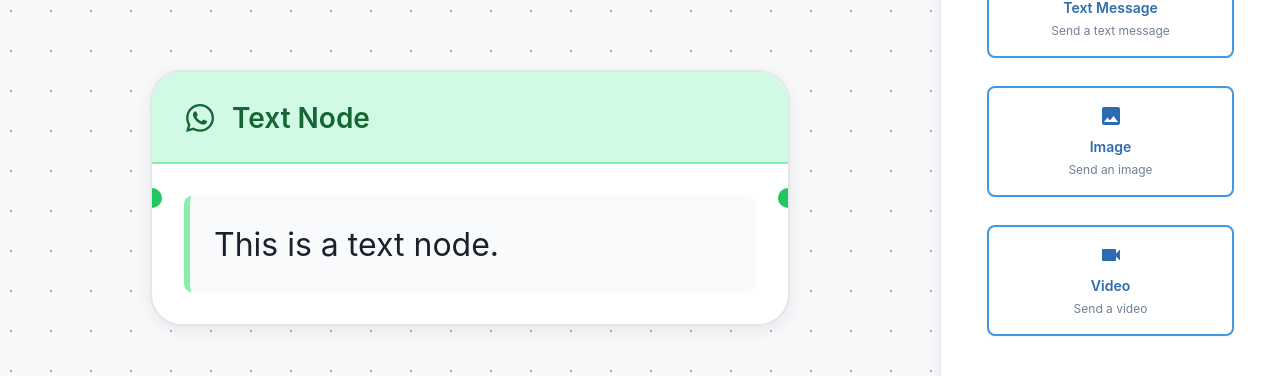
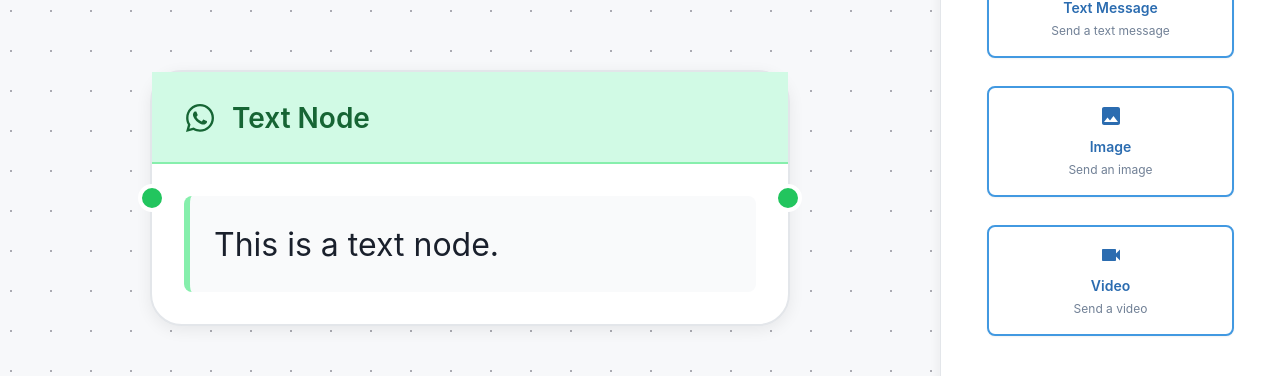
Before and after one commit to Dutt23/flow-builder, a React (Vite) app: page / in a window 1280 px wide. Shown: the part 226-602 px from the top of the page. Built offline with nearby package versions, Linux system fonts and the light colour scheme.

Commit message:
Add border colors

```diff
--- a/src/components/nodes/common/NodeBase.jsx
+++ b/src/components/nodes/common/NodeBase.jsx
@@ -18,18 +18,19 @@ export const NodeBase = ({
         minWidth: 320,
         borderRadius: 16,
         background: '#fff',
-        border: selected ? '2px solid #3182ce' : '1.5px solid #e3e6ea',
+        border: selected
+          ? `2px solid ${getBorderColor(type)}`
+          : '1.5px solid #e3e6ea',
         boxShadow: selected
-          ? '0 0 0 1px #3182ce, 0 2px 8px rgba(0,0,0,0.1)'
+          ? `0 0 0 1px ${getBorderColor(type)}, 0 2px 8px ${getBorderColor(type)}40`
           : '0 2px 8px rgba(0,0,0,0.07)',
-        overflow: 'hidden',
         fontFamily: 'Inter, Arial, sans-serif',
         cursor: 'pointer',
         transition: 'all 0.2s ease',
         position: 'relative',
         pointerEvents: 'all',
         '&:hover': {
-          boxShadow: '0 0 0 1px #3182ce, 0 4px 12px rgba(0,0,0,0.1)'
+          boxShadow: `0 0 0 1px ${getBorderColor(type)}, 0 4px 12px ${getBorderColor(type)}40`
         }
       }}
       {...rest}
--- a/src/components/nodes/image/ImageNode.jsx
+++ b/src/components/nodes/image/ImageNode.jsx
@@ -2,11 +2,12 @@ import React from 'react';
 import { FaImage } from 'react-icons/fa';
 import { NodeBase } from '../common/NodeBase';
 
-export const ImageNode = ({ data }) => {
+export const ImageNode = ({ data, selected }) => {
   const { label = 'Image', url, alt = '' } = data;
 
   return (
     <NodeBase
+      selected={selected}
       type="image"
       label={label}
       icon={FaImage}
--- a/src/components/nodes/text/TextNode.jsx
+++ b/src/components/nodes/text/TextNode.jsx
@@ -2,11 +2,12 @@ import React from 'react';
 import { FaWhatsapp } from 'react-icons/fa';
 import { NodeBase } from '../common/NodeBase';
 
-export const TextNode = ({ data }) => {
+export const TextNode = ({ data, selected }) => {
   const { label = 'Text', text = '' } = data;
 
   return (
     <NodeBase
+      selected={selected}
       type="text"
       label={label}
       icon={FaWhatsapp}
--- a/src/components/nodes/video/VideoNode.jsx
+++ b/src/components/nodes/video/VideoNode.jsx
@@ -2,11 +2,12 @@ import React from 'react';
 import { FaVideo } from 'react-icons/fa';
 import { NodeBase } from '../common/NodeBase';
 
-export const VideoNode = ({ data }) => {
+export const VideoNode = ({ data, selected }) => {
   const { label = 'Video', url } = data;
 
   return (
     <NodeBase
+      selected={selected}
       type="video"
       label={label}
       icon={FaVideo}
```
